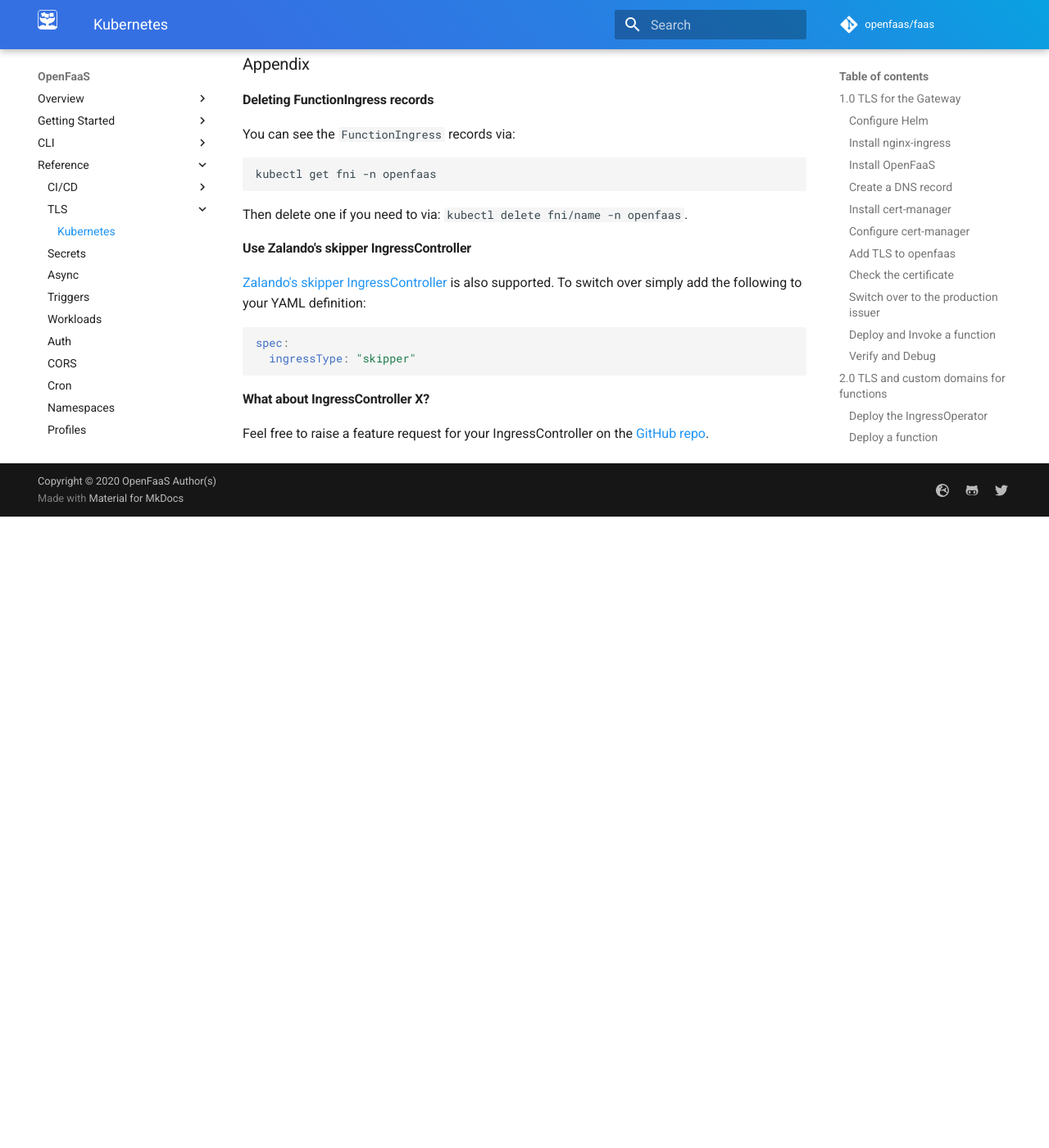
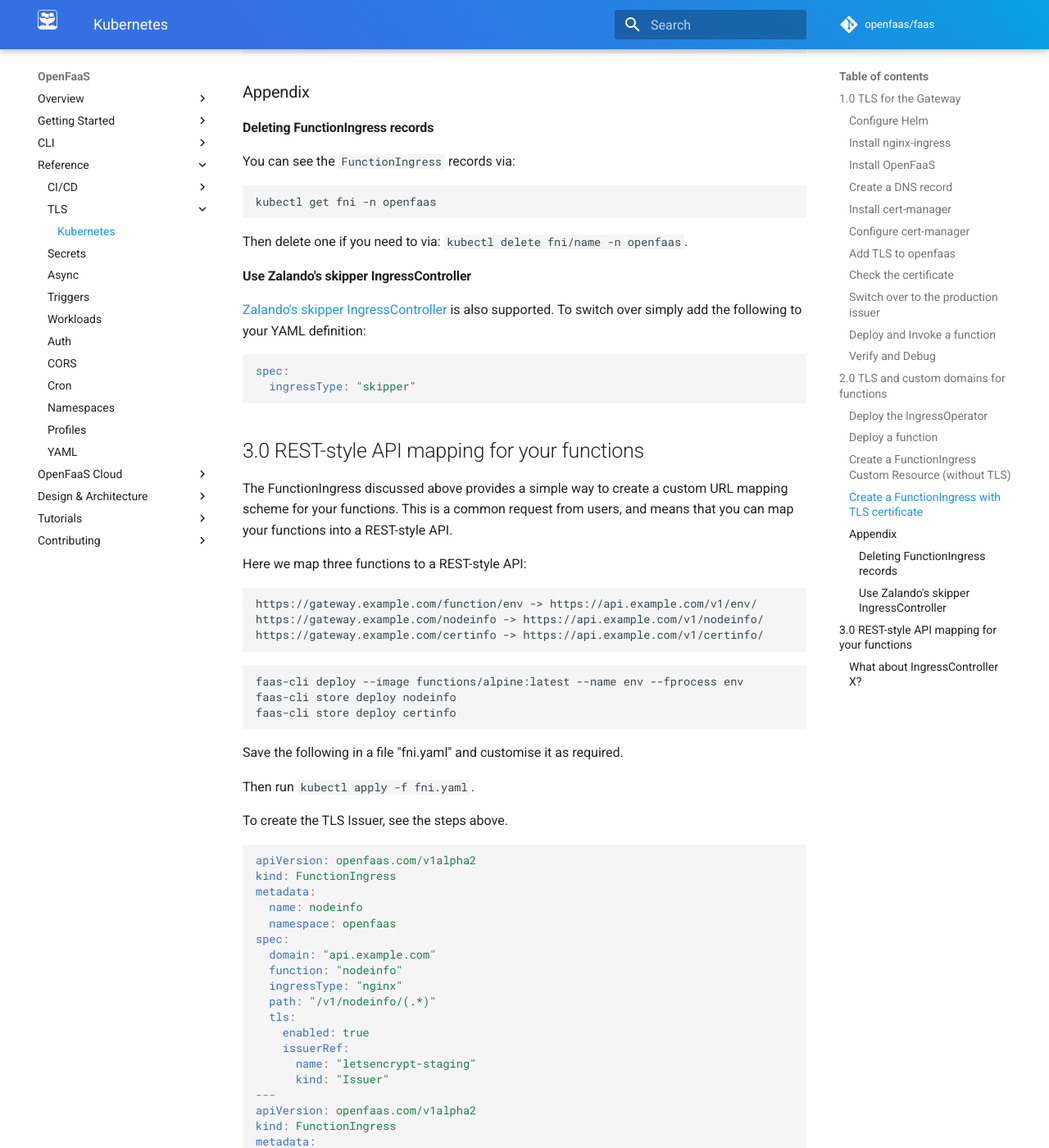
Before and after one commit to openfaas/docs, an MkDocs documentation site: the page built from docs/reference/ssl/kubernetes-with-cert-manager.md, in a window 1280 px wide and 1400 px high, scrolled down 8251 px. Shown: the whole window at 82% size. Built offline with MkDocs 1.6.1 and Material for MkDocs 9.7.7, drawn with Linux system fonts in a browser that asks for light colours; comment, search, counter and statistics services are not loaded; before the commit the page ends 8881 px from its top, so only the background shows below that; some of the changed text lies outside the part shown.

Commit message:
Add REST mapping
Signed-off-by: Alex Ellis (OpenFaaS Ltd) <alexellis2@gmail.com>

````diff
--- a/docs/reference/ssl/kubernetes-with-cert-manager.md
+++ b/docs/reference/ssl/kubernetes-with-cert-manager.md
@@ -12,6 +12,7 @@ We will split this tutorial into two parts:
 
 - 1.0 TLS for the Gateway
 - 2.0 TLS and custom domains for your functions
+- 3.0 REST-style API mapping for your functions
 
 ## 1.0 TLS for the Gateway
 
@@ -380,6 +381,81 @@ spec:
   ingressType: "skipper"
 ```
 
+## 3.0 REST-style API mapping for your functions
+
+The FunctionIngress discussed above provides a simple way to create a custom URL mapping scheme for your functions. This is a common request from users, and means that you can map your functions into a REST-style API.
+
+
+Here we map three functions to a REST-style API:
+
+```
+https://gateway.example.com/function/env -> https://api.example.com/v1/env/
+https://gateway.example.com/nodeinfo -> https://api.example.com/v1/nodeinfo/
+https://gateway.example.com/certinfo -> https://api.example.com/v1/certinfo/
+```
+
+```
+faas-cli deploy --image functions/alpine:latest --name env --fprocess env
+faas-cli store deploy nodeinfo
+faas-cli store deploy certinfo
+```
+
+Save the following in a file "fni.yaml" and customise it as required.
+
+Then run `kubectl apply -f fni.yaml`.
+
+To create the TLS Issuer, see the steps above.
+
+```yaml
+apiVersion: openfaas.com/v1alpha2
+kind: FunctionIngress
+metadata:
+  name: nodeinfo
+  namespace: openfaas
+spec:
+  domain: "api.example.com"
+  function: "nodeinfo"
+  ingressType: "nginx"
+  path: "/v1/nodeinfo/(.*)"
+  tls:
+    enabled: true
+    issuerRef:
+      name: "letsencrypt-staging"
+      kind: "Issuer"
+---
+apiVersion: openfaas.com/v1alpha2
+kind: FunctionIngress
+metadata:
+  name: env
+  namespace: openfaas
+spec:
+  domain: "api.example.com"
+  function: "env"
+  ingressType: "nginx"
+  path: "/v1/env/(.*)"
+  tls:
+    enabled: true
+    issuerRef:
+      name: "letsencrypt-staging"
+      kind: "Issuer"
+---
+apiVersion: openfaas.com/v1alpha2
+kind: FunctionIngress
+metadata:
+  name: certinfo
+  namespace: openfaas
+spec:
+  domain: "api.example.com"
+  function: "certinfo"
+  ingressType: "nginx"
+  path: "/v1/certinfo/(.*)"
+  tls:
+    enabled: true
+    issuerRef:
+      name: "letsencrypt-staging"
+      kind: "Issuer"
+```
+
 #### What about IngressController X?
 
 Feel free to raise a feature request for your IngressController on the [GitHub repo](https://github.com/openfaas-incubator/ingress-operator).
````
